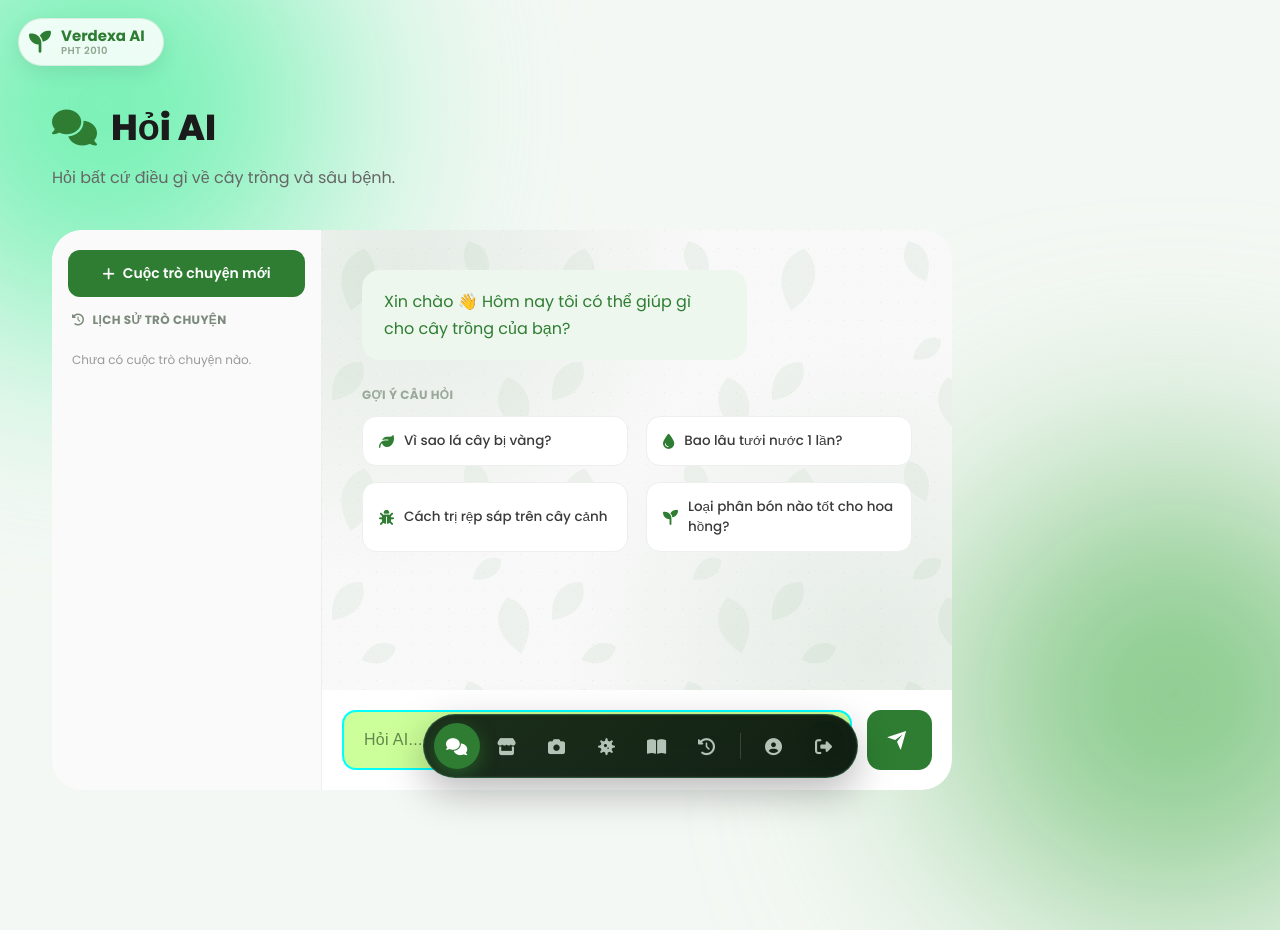
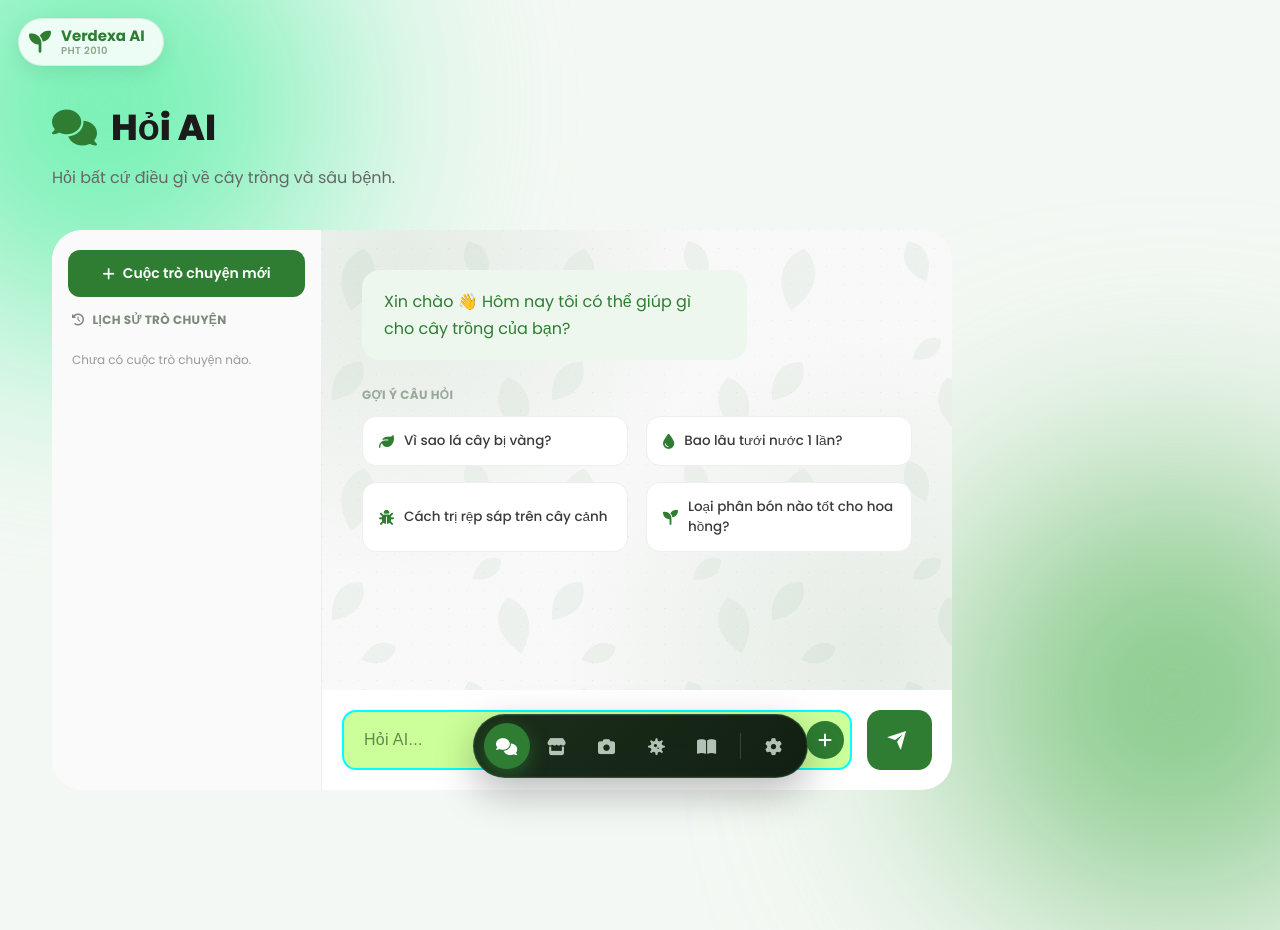
Before and after one commit to odizkuto/Verdexa-AI, a Flask app: template templates/index.html in a window 1280 px wide. Run offline with Flask 3, Linux system fonts and the light colour scheme; the template is opened without the code that fills it: most values are stand-ins (such as "Sample title", 1, 10 or a date in 2020); data that the repository does not hold is empty; parts of the project's set-up code (start-up, migrations or seed data) failed here and were passed over; some libraries are stand-ins or nearby versions.

Commit message:
Update index.html

```diff
--- a/templates/index.html
+++ b/templates/index.html
@@ -35,8 +35,8 @@
 </div>
 
 <!-- ===== THANH ĐIỀU HƯỚNG NỔI PHÍA DƯỚI (thay cho sidebar trái) ===== -->
-<div class="bottom-nav-wrap">
-    <nav class="bottom-nav">
+<div class="bottom-nav-wrap" id="bottomNavWrap">
+    <nav class="bottom-nav" id="bottomNav">
         <a href="#" class="bottom-nav-item sidebar-link active" data-tab="chat">
             <i class="fa-solid fa-comments"></i>
             <span class="bottom-nav-tooltip">Trò chuyện AI</span>
@@ -57,22 +57,14 @@
             <i class="fa-solid fa-book-open"></i>
             <span class="bottom-nav-tooltip">Thư viện</span>
         </a>
+
         {% if username %}
-        <a href="#" class="bottom-nav-item sidebar-link" data-tab="orderhistory">
-            <i class="fa-solid fa-clock-rotate-left"></i>
-            <span class="bottom-nav-tooltip">Lịch sử mua hàng</span>
-        </a>
-
         <div class="bottom-nav-divider"></div>
 
-        <div class="bottom-nav-item" tabindex="0">
-            <i class="fa-solid fa-circle-user"></i>
-            <span class="bottom-nav-tooltip">{{ username }}</span>
-        </div>
-        <button class="bottom-nav-item" id="logoutBtn" type="button">
-            <i class="fa-solid fa-right-from-bracket"></i>
-            <span class="bottom-nav-tooltip">Đăng xuất</span>
-        </button>
+        <a href="#" class="bottom-nav-item sidebar-link" data-tab="settings">
+            <i class="fa-solid fa-gear"></i>
+            <span class="bottom-nav-tooltip">Cài đặt</span>
+        </a>
         {% else %}
         <div class="bottom-nav-divider"></div>
 
@@ -400,23 +392,103 @@
     </section>
 
     {% if username %}
-    <!-- TAB: LỊCH SỬ MUA HÀNG (của chính user đang đăng nhập) -->
-    <section class="tab-panel" id="tab-orderhistory">
+    <!-- TAB: CÀI ĐẶT -->
+    <section class="tab-panel" id="tab-settings">
         <div class="panel-header">
-            <h1><i class="fa-solid fa-clock-rotate-left"></i> Lịch sử mua hàng</h1>
-            <p>Các yêu cầu mua hàng bạn đã gửi trong Cửa hàng.</p>
+            <h1><i class="fa-solid fa-gear"></i> Cài đặt</h1>
+            <p>Quản lý tài khoản, giao diện và ngôn ngữ của bạn.</p>
         </div>
 
-        <div class="store-orders-list" id="myOrdersList">
-            <!-- JS chèn danh sách đơn đã đặt vào đây -->
+        <div class="settings-wrap">
+
+            <!-- CARD THÔNG TIN NGƯỜI DÙNG -->
+            <div class="settings-profile-card">
+                <div class="settings-avatar-wrap" id="settingsAvatarWrap" title="Bấm để đổi ảnh đại diện">
+                    <img id="settingsAvatarImg" src="" alt="Ảnh đại diện">
+                    <div class="settings-avatar-edit"><i class="fa-solid fa-camera"></i></div>
+                </div>
+                <input type="file" id="settingsAvatarInput" accept="image/*" hidden>
+
+                <div class="settings-profile-info">
+                    <input type="text" id="settingsNameInput" class="settings-name-input" placeholder="Tên hiển thị" maxlength="40">
+                    <span class="settings-profile-phone">
+                        <i class="fa-solid fa-phone"></i> {{ user_phone|default('Chưa có số điện thoại', true) }}
+                    </span>
+                    <span class="settings-save-hint" id="settingsSaveHint"><i class="fa-solid fa-circle-check"></i> Đã lưu</span>
+                </div>
+
+                <button type="button" class="bottom-nav-item" id="logoutBtn" title="Đăng xuất" style="position:static;background:rgba(0,0,0,0.05);color:#d32f2f;">
+                    <i class="fa-solid fa-right-from-bracket"></i>
+                </button>
+            </div>
+
+            <!-- GIAO DIỆN: SÁNG / TỐI -->
+            <div class="settings-section">
+                <div class="settings-section-title"><i class="fa-solid fa-circle-half-stroke"></i> Giao diện</div>
+                <div class="settings-row">
+                    <span class="settings-row-label"><i class="fa-solid fa-moon"></i> Chế độ tối (Dark mode)</span>
+                    <label class="settings-switch">
+                        <input type="checkbox" id="darkModeToggle">
+                        <span class="settings-switch-track"></span>
+                    </label>
+                </div>
+            </div>
+
+            <!-- MÀU CHỦ ĐỀ -->
+            <div class="settings-section">
+                <div class="settings-section-title"><i class="fa-solid fa-palette"></i> Màu chủ đề giao diện</div>
+                <div class="settings-theme-swatches">
+                    <button type="button" class="settings-swatch settings-swatch-green active" data-theme="green" title="Xanh (mặc định)"></button>
+                    <button type="button" class="settings-swatch settings-swatch-red" data-theme="red" title="Đỏ"></button>
+                    <button type="button" class="settings-swatch settings-swatch-pink" data-theme="pink" title="Hồng"></button>
+                    <button type="button" class="settings-swatch settings-swatch-blue" data-theme="blue" title="Xanh dương"></button>
+                    <button type="button" class="settings-swatch settings-swatch-yellow" data-theme="yellow" title="Vàng"></button>
+                </div>
+            </div>
+
+            <!-- NGÔN NGỮ -->
+            <div class="settings-section">
+                <div class="settings-section-title"><i class="fa-solid fa-language"></i> Ngôn ngữ</div>
+                <div class="settings-lang-toggle">
+                    <button type="button" class="settings-lang-btn active" data-lang="vi">Tiếng Việt</button>
+                    <button type="button" class="settings-lang-btn" data-lang="en">English</button>
+                </div>
+            </div>
+
+            <!-- LỊCH SỬ MUA HÀNG (chuyển từ thanh dưới vào đây) -->
+            <div class="settings-section">
+                <button type="button" class="settings-history-toggle" id="settingsHistoryToggle">
+                    <span><i class="fa-solid fa-clock-rotate-left" style="color:var(--accent);margin-right:8px;"></i> Lịch sử mua hàng</span>
+                    <i class="fa-solid fa-chevron-down"></i>
+                </button>
+                <div class="settings-history-body" id="settingsHistoryBody">
+                    <div class="store-orders-list" id="myOrdersList"></div>
+                    <p class="store-empty-state" id="myOrdersEmpty" style="display:none;">
+                        <i class="fa-solid fa-inbox"></i><br>
+                        Bạn chưa đặt mua sản phẩm nào.
+                    </p>
+                </div>
+            </div>
+
+            <!-- XOÁ TÀI KHOẢN -->
+            <div class="settings-section settings-danger-section">
+                <div class="settings-section-title"><i class="fa-solid fa-triangle-exclamation"></i> Vùng nguy hiểm</div>
+                <button type="button" class="settings-danger-btn" id="settingsDeleteAccountBtn">
+                    <i class="fa-solid fa-trash"></i> Xoá tài khoản
+                </button>
+                <div class="settings-confirm-box" id="settingsDeleteConfirmBox">
+                    <p>Hành động này sẽ xoá vĩnh viễn tài khoản của bạn và không thể hoàn tác. Bạn có chắc chắn không?</p>
+                    <div class="settings-confirm-actions">
+                        <button type="button" class="settings-confirm-cancel" id="settingsDeleteCancelBtn">Huỷ</button>
+                        <button type="button" class="settings-confirm-delete" id="settingsDeleteConfirmBtn">Xoá vĩnh viễn</button>
+                    </div>
+                </div>
+            </div>
+
         </div>
-
-        <p class="store-empty-state" id="myOrdersEmpty" style="display:none;">
-            <i class="fa-solid fa-inbox"></i><br>
-            Bạn chưa đặt mua sản phẩm nào.
-        </p>
     </section>
     {% endif %}
+
 
     {% if is_admin %}
     <!-- MODAL: THÊM SẢN PHẨM (chỉ render cho admin) -->
@@ -553,6 +625,7 @@
 const IS_LOGGED_IN = {{ 'true' if username else 'false' }};
 const IS_ADMIN = {{ 'true' if is_admin else 'false' }};
 const USER_PHONE = "{{ user_phone|default('', true) }}";
+window.CURRENT_USERNAME = "{{ username|default('', true) }}";
 
 // ===== CHUYỂN HƯỚNG NẾU CHƯA ĐĂNG NHẬP =====
 function requireLogin() {
@@ -575,10 +648,6 @@ function switchTab(tabId) {
 
     const link = document.querySelector('.sidebar-link[data-tab="' + tabId + '"]');
     if (link) link.classList.add('active');
-
-    if (tabId === 'orderhistory' && typeof storeLoadMyOrders === 'function') {
-        storeLoadMyOrders();
-    }
 }
 
 document.querySelectorAll('.sidebar-link[data-tab]').forEach(link => {
@@ -620,6 +689,7 @@ if (logoutBtn) {
 }
 </script>
 <script src="{{ url_for('static', filename='js/store.js') }}"></script>
+<script src="{{ url_for('static', filename='js/settings.js') }}"></script>
 <script src="{{ url_for('static', filename='js/library-book-transition.js') }}"></script>
 </body>
 </html>
```
